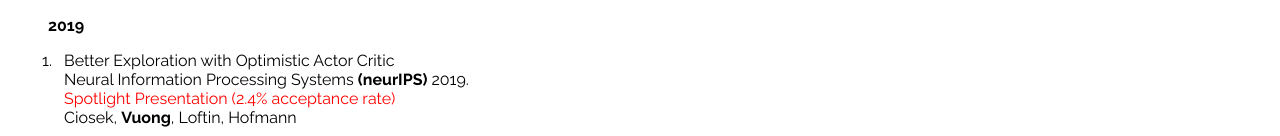
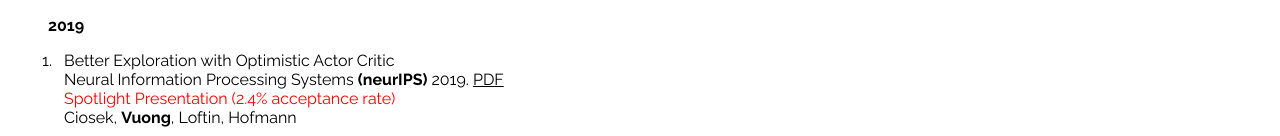
Before and after one commit to quanvuong/quanvuong.github.io, a React (Create React App) app: page / in a window 1280 px wide. Shown: the part 489-625 px from the top of the page. Built offline with nearby package versions, Linux system fonts and the light colour scheme.

Commit message:
add pdf for oac

```diff
--- a/src/Papers.js
+++ b/src/Papers.js
@@ -19,7 +19,7 @@ class Papers extends Component {
             <li>
               <div className="OnePaper">
                 <div>Better Exploration with Optimistic Actor Critic</div>
-                <div>Neural Information Processing Systems <strong>(neurIPS)</strong> 2019. </div>
+                <div>Neural Information Processing Systems <strong>(neurIPS)</strong> 2019. <a href="https://arxiv.org/abs/1910.12807">PDF</a> </div>
                 <div style={{ color: 'red' }}>Spotlight Presentation (2.4% acceptance rate)</div>
                 <div> Ciosek, <strong>Vuong</strong>, Loftin, Hofmann </div>
               </div>
```
